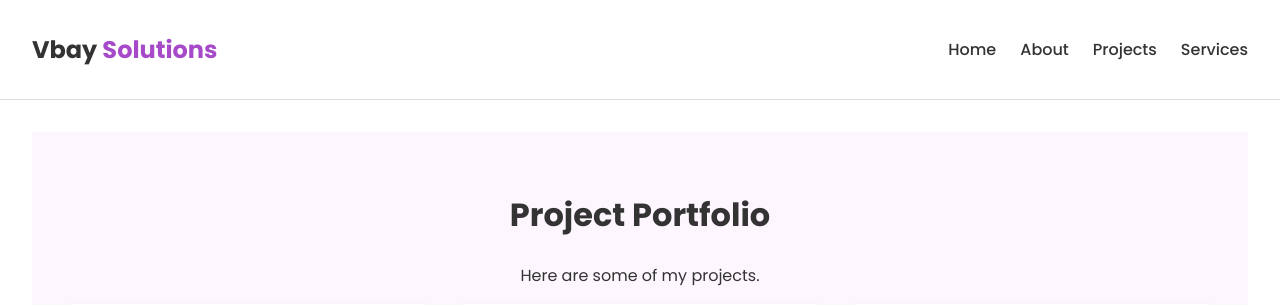
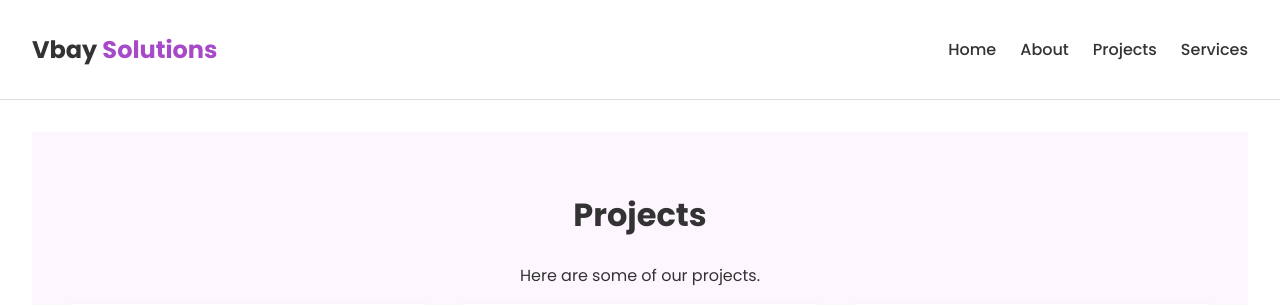
Before and after one commit to githuber-234/Vbay-Solutions, a Django app: page /projects/ in a window 1280 px wide. Shown: the top 305 px of the page. Run offline with Django 5.2, Linux system fonts and the light colour scheme; data comes from the database, SQL or seed files in the repository.

Commit message:
Update projects.html

```diff
--- a/portfolio/templates/portfolio/projects.html
+++ b/portfolio/templates/portfolio/projects.html
@@ -5,8 +5,8 @@
   href="{% static 'portfolio/projects.css' %}"
 />
 <section class="section">
-  <h2>Project Portfolio</h2>
-  <p>Here are some of my projects.</p>
+  <h2>Projects</h2>
+  <p>Here are some of our projects.</p>
   <div class="portfolio">
     {% for project in projects %}
     <div class="projects">
```
